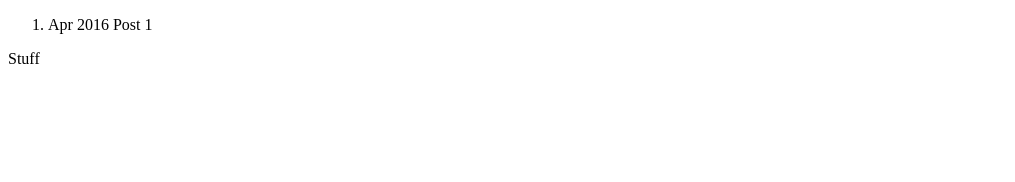
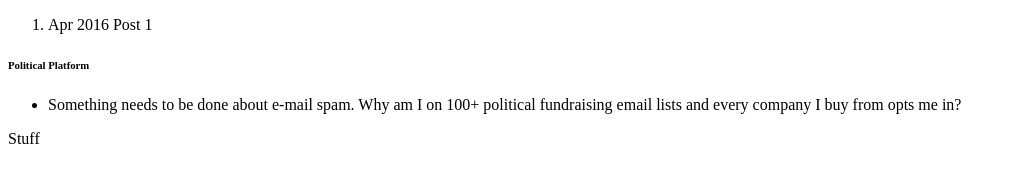
Before and after one commit to VishaalK/vishaalk.github.io, a plain HTML site: page index.html in a window 1280 px wide. Shown: the whole page, without its empty margins (0-1015 px from the left). Drawn offline with Linux system fonts and the light colour scheme.

Commit message:
Add the first item to the political platform
I'm starting my descent towards "Old Man Yells at Cloud"

```diff
--- a/index.html
+++ b/index.html
@@ -21,6 +21,10 @@
         <ol>
             <li><label>Apr 2016</label> Post 1 </li>
         </ol>
+        <h6> Political Platform </h6>
+        <ul>
+           <li> Something needs to be done about e-mail spam. Why am I on 100+ political fundraising email lists and every company I buy from opts me in? </li>
+        </ul>
         <footer>
             Stuff
         </footer>
```
